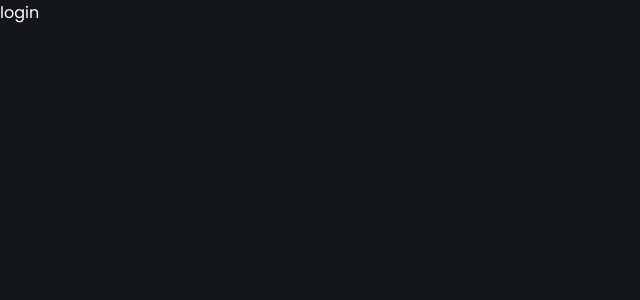
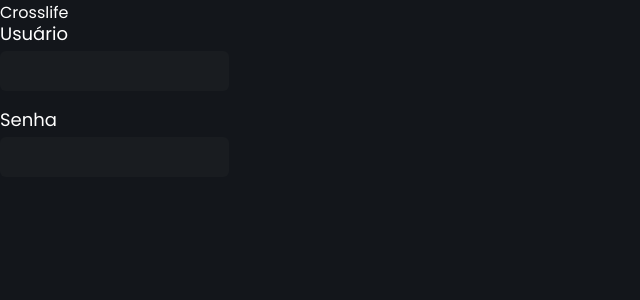
Before and after one commit to caio1902araujo/crosslife-blog-manager, a React (Create React App) app: page / in a window 1280 px wide. Shown: the top 300 px of the page, without its empty margins (0-640 px from the left). Built offline with nearby package versions, Linux system fonts and the light colour scheme; the HTML template or start-up script is replaced by a standard one.

Commit message:
creating input component

```diff
--- a/src/App.css
+++ b/src/App.css
@@ -5,7 +5,8 @@
   --color-first: #13161B;
   --color-second: #fff;
   --color-third: #6be067;
-  --color-fourth: #d9e0e6;
+  --color-fourth: #191C20;
+  --color-fifth: #d9e0e6;
 }
 
 body{
--- a/src/Components/Login.js
+++ b/src/Components/Login.js
@@ -1,9 +1,14 @@
 import React from 'react'
+import Input from './form/Input'
 
 const Login = () => {
   return (
     <div>
-      <h1>login</h1>
+      <h1>Crosslife</h1>
+      <form>
+        <Input label="Usuário" id="username" type="text"/>
+        <Input label="Senha" id="password" type="password"/>
+      </form>
     </div>
   )
 }
--- /dev/null
+++ b/src/Components/form/Input.js
@@ -0,0 +1,13 @@
+import React from 'react';
+import styles from './Input.module.css';
+
+const Input = ({label, id, type}) => {
+  return (
+    <div className={styles.wrapper}>
+      <label htmlFor={id} className={styles.label}>{label}</label>
+      <input type={type} id={id} name={id} className={styles.input}/>
+    </div>
+  )
+}
+
+export default Input
--- /dev/null
+++ b/src/Components/form/Input.module.css
@@ -0,0 +1,26 @@
+.wrapper{
+  margin-bottom: 1.25rem;
+}
+
+.label{
+  display: block;
+  font-size: 1.125rem;
+  line-height: 1;
+  padding-bottom: 0.5rem;
+}
+
+.input{
+  background: var(--color-fourth);
+  outline: none;
+  display: block;
+  color: var(--color-second);
+  font-size: 1rem;
+  border: 1px solid transparent;
+  border-radius: 0.375rem;
+  padding: 0.625rem;
+}
+
+.input:hover,
+.input:focus{
+  border-color: var(--color-third);
+}
```
Also changed, not shown: src/Components/form/Button.js (added, +9 -0 lines), src/Components/Login.module.css (added), src/Components/form/Button.module.css (added).
